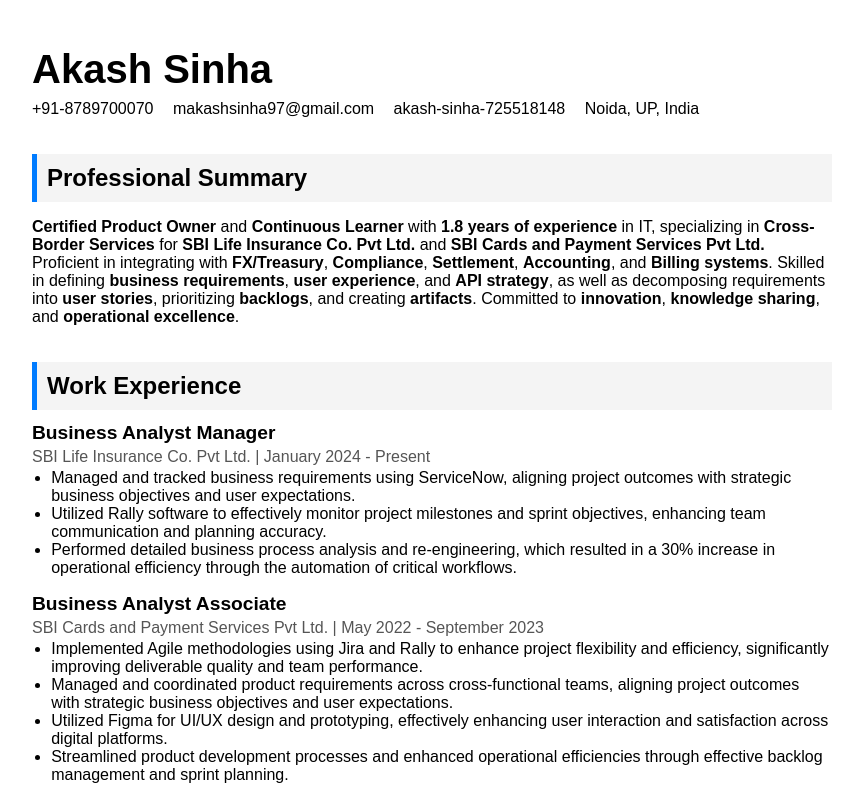
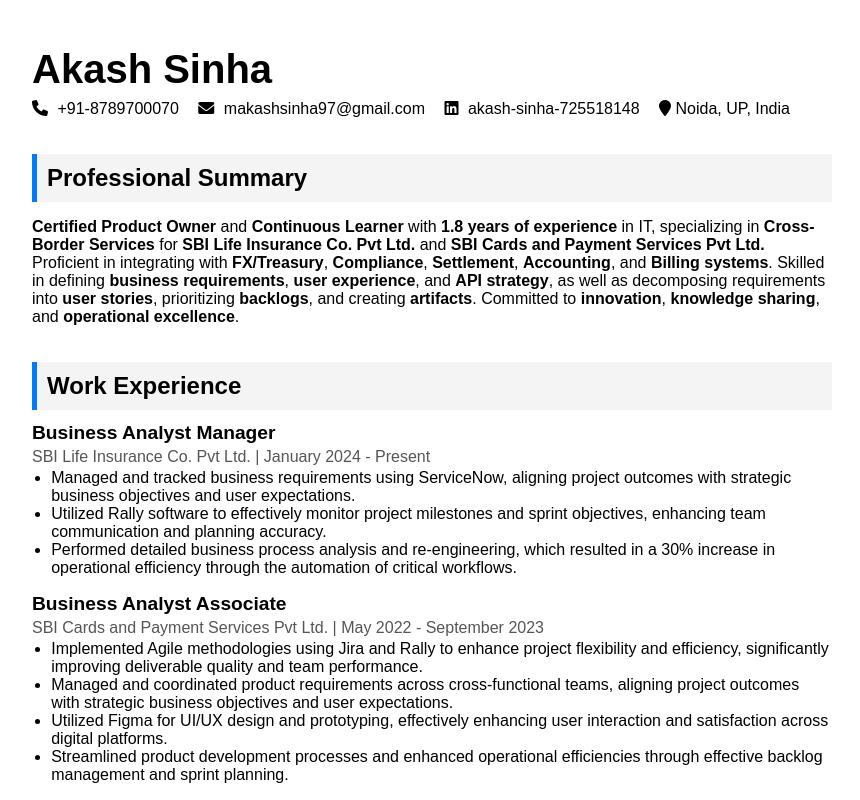
Before and after one commit to makashsinha/resume, a plain HTML site: page index.html in a window 1280 px wide. Shown: the top 800 px of the page, without its empty margins (208-1068 px from the left). Drawn offline with Linux system fonts and the light colour scheme.

Commit message:
Update index.html

```diff
--- a/index.html
+++ b/index.html
@@ -4,6 +4,7 @@
     <meta charset="UTF-8">
     <meta name="viewport" content="width=device-width, initial-scale=1.0">
     <title>Resume - Akash Sinha</title>
+    <link rel="stylesheet" href="https://cdnjs.cloudflare.com/ajax/libs/font-awesome/6.0.0-beta3/css/all.min.css">
     <style>
         body {
             font-family: Arial, sans-serif;
@@ -27,6 +28,9 @@
             text-decoration: none;
             color: inherit;
             margin-right: 15px;
+        }
+        .contact a i {
+            margin-right: 5px;
         }
         h2 {
             background: #f4f4f4;
@@ -68,7 +72,7 @@
         <div class="contact">
             <a href="tel:+918789700070"><i class="fa fa-phone"></i> +91-8789700070</a>
             <a href="mailto:makashsinha97@gmail.com"><i class="fa fa-envelope"></i> makashsinha97@gmail.com</a>
-            <a href="https://www.linkedin.com/in/akash-sinha-725518148/"><i class="fa fa-linkedin"></i> akash-sinha-725518148</a>
+            <a href="https://www.linkedin.com/in/akash-sinha-725518148/"><i class="fab fa-linkedin"></i> akash-sinha-725518148</a>
             <span><i class="fa fa-map-marker"></i> Noida, UP, India</span>
         </div>
 
```
